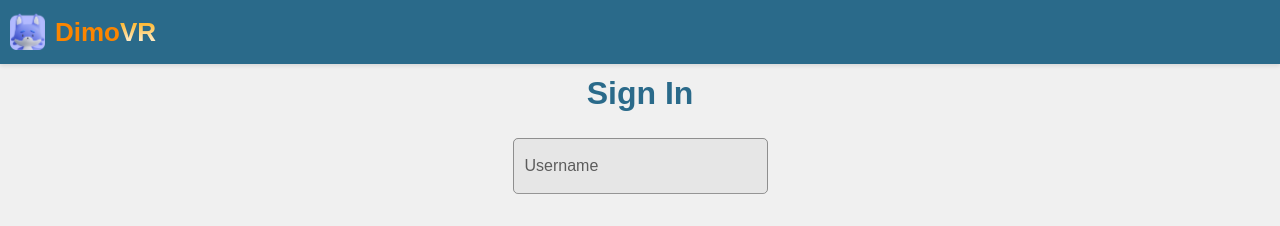
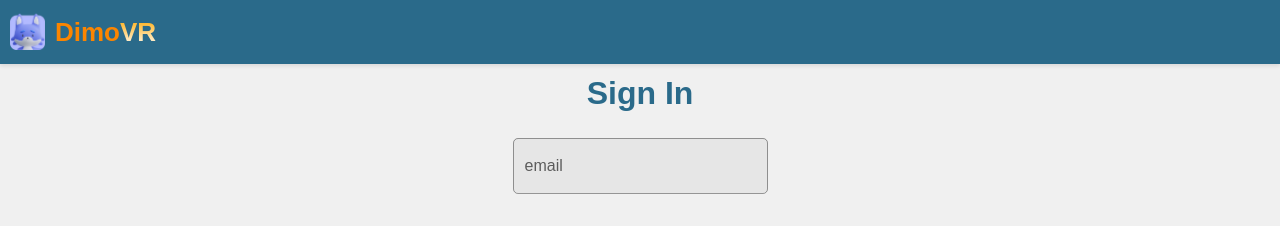
Before and after one commit to justOne6/dimo_vr_front, a Vue app: page /sign-in in a window 1280 px wide. Shown: the top 226 px of the page. Built offline with nearby package versions, Linux system fonts and the light colour scheme.

Commit message:
Signin : use environment variable for api url and replace username by email

```diff
--- a/src/views/SignIn.vue
+++ b/src/views/SignIn.vue
@@ -17,8 +17,8 @@
           outlined
           clearable
           class="input"
-          label="Username"
-          v-model="username"
+          label="email"
+          v-model="email"
         ></v-text-field>
         <v-text-field
           outlined
@@ -63,7 +63,7 @@ export default {
   },
   data() {
     return {
-      username: "",
+      email: "",
       password: "",
       showPassword: false,
       loginSuccess: false,
@@ -109,12 +109,12 @@ export default {
 
     signIn() {
       const loginData = {
-        username: this.username,
+        email: this.email,
         password: this.password,
       };
 
       axios
-        .post("http://127.0.0.1:8080/api/login_check", loginData, {
+        .post(`${process.env.VUE_APP_API_URI}/auth/authenticate`, loginData, {
           headers: {
             "Content-Type": "application/json",
           },
--- a/src/views/SignUp.vue
+++ b/src/views/SignUp.vue
@@ -101,10 +101,9 @@ export default {
           }
         })
         .catch((error) => {
-          console.info("Error while registering new user: ", error?.response?.data.message)
+          console.error("Error while registering new user: ", error)
           if (error.response) {
             if (error.response.status === 500) {
-              console.log("jejahjha");
               this.registrationError = error?.response?.data.message;
             }
           }
```
